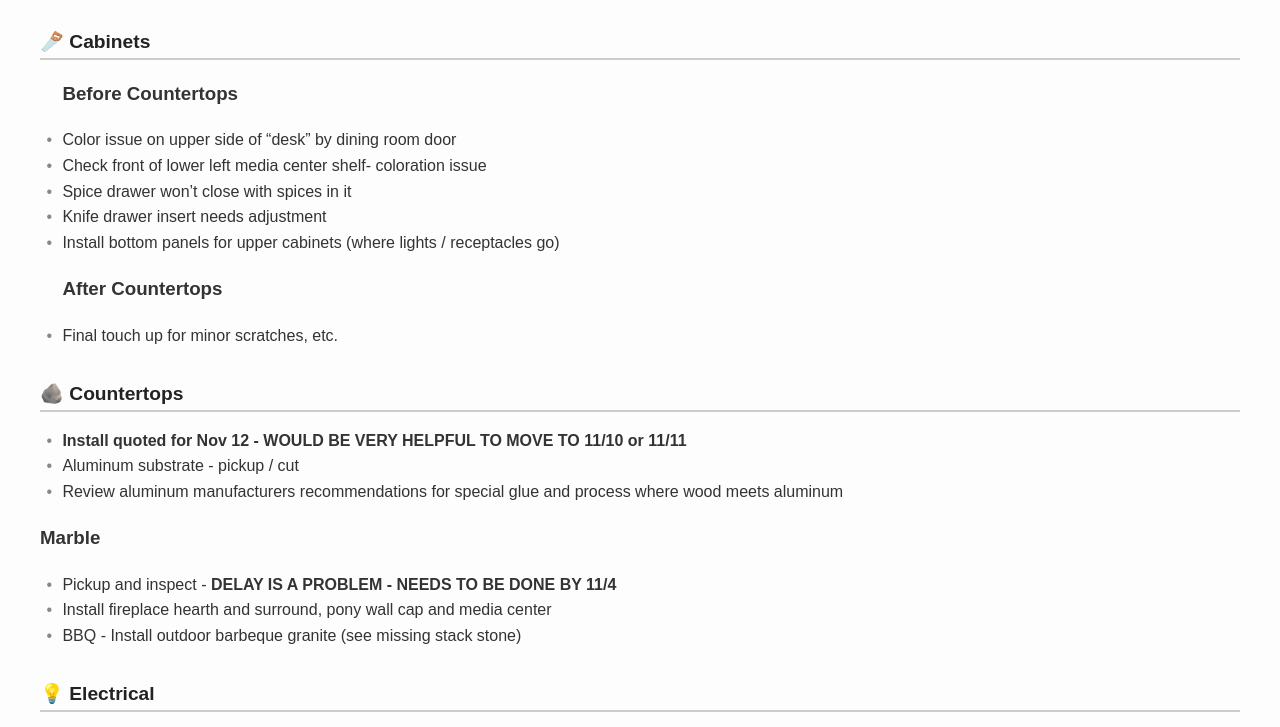
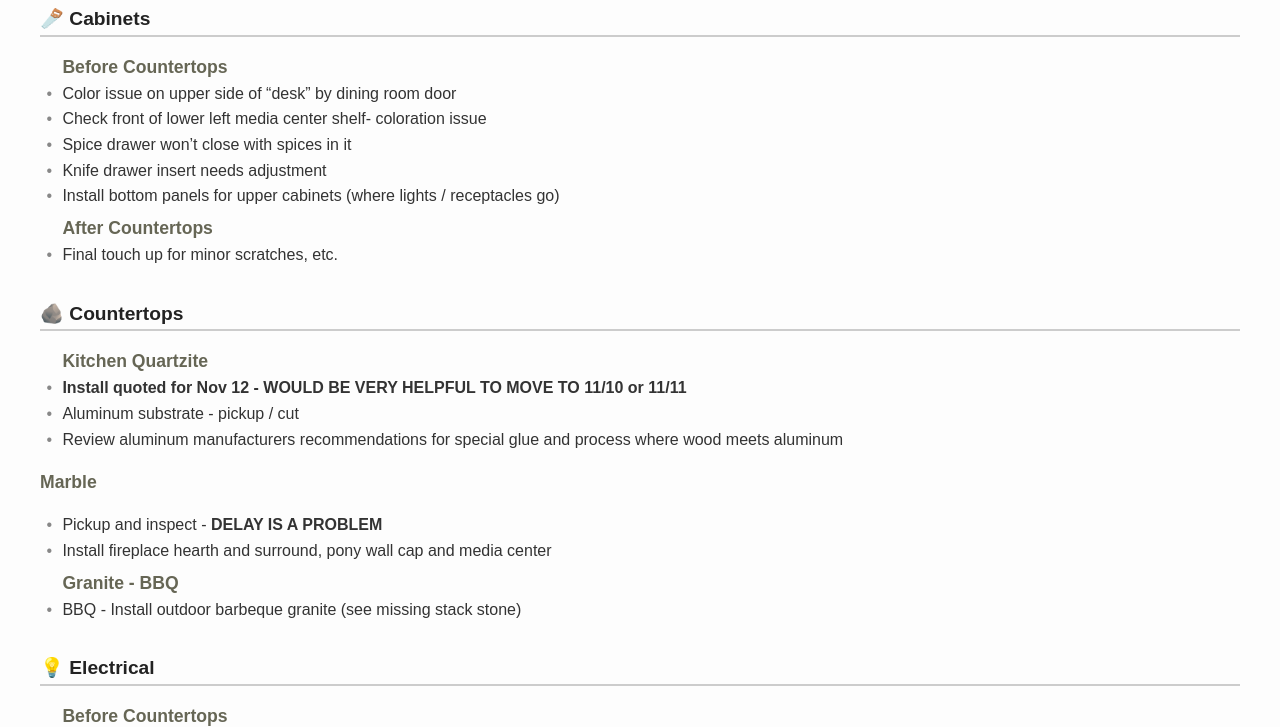
Before and after one commit to jimd92130/makeakitchen, a plain HTML site: page index.html in a window 1280 px wide. Shown: the part 420-1147 px from the top of the page. Drawn offline with Linux system fonts and the light colour scheme.

Commit message:
Update index.html

```diff
--- a/index.html
+++ b/index.html
@@ -30,11 +30,12 @@
     color: #444;
   }
 
-    header h3 {
+  h3 {
     font-size: 1.1em;
     margin: 0.3em 0 0;
     color: #665;
   }
+
   header p {
     font-size: 0.95em;
     color: #666;
@@ -99,6 +100,7 @@
 
 <h2>🪨 Countertops</h2>
 <ul>
+ <h3>Kitchen Quartzite</h3>
 <li><STRONG>Install quoted for Nov 12 - WOULD BE VERY HELPFUL TO MOVE TO 11/10 or 11/11</STRONG></li>
 <li>Aluminum substrate - pickup / cut</li>
 <li>Review aluminum manufacturers recommendations for special glue and process where wood meets aluminum</li>
@@ -106,8 +108,10 @@
 </ul>
 <h3>Marble</h3>
 <ul>
-   <li>Pickup and inspect - <STRONG>DELAY IS A PROBLEM - NEEDS TO BE DONE BY 11/4</STRONG> </li>
+ <li>Pickup and inspect - <STRONG>DELAY IS A PROBLEM </STRONG> </li>
  <li>Install fireplace hearth and surround, pony wall cap and media center</li>
+
+  <h3>Granite - BBQ</h3>
   <li>BBQ - Install outdoor barbeque granite (see missing stack stone)</li>
 </ul>
 
```
